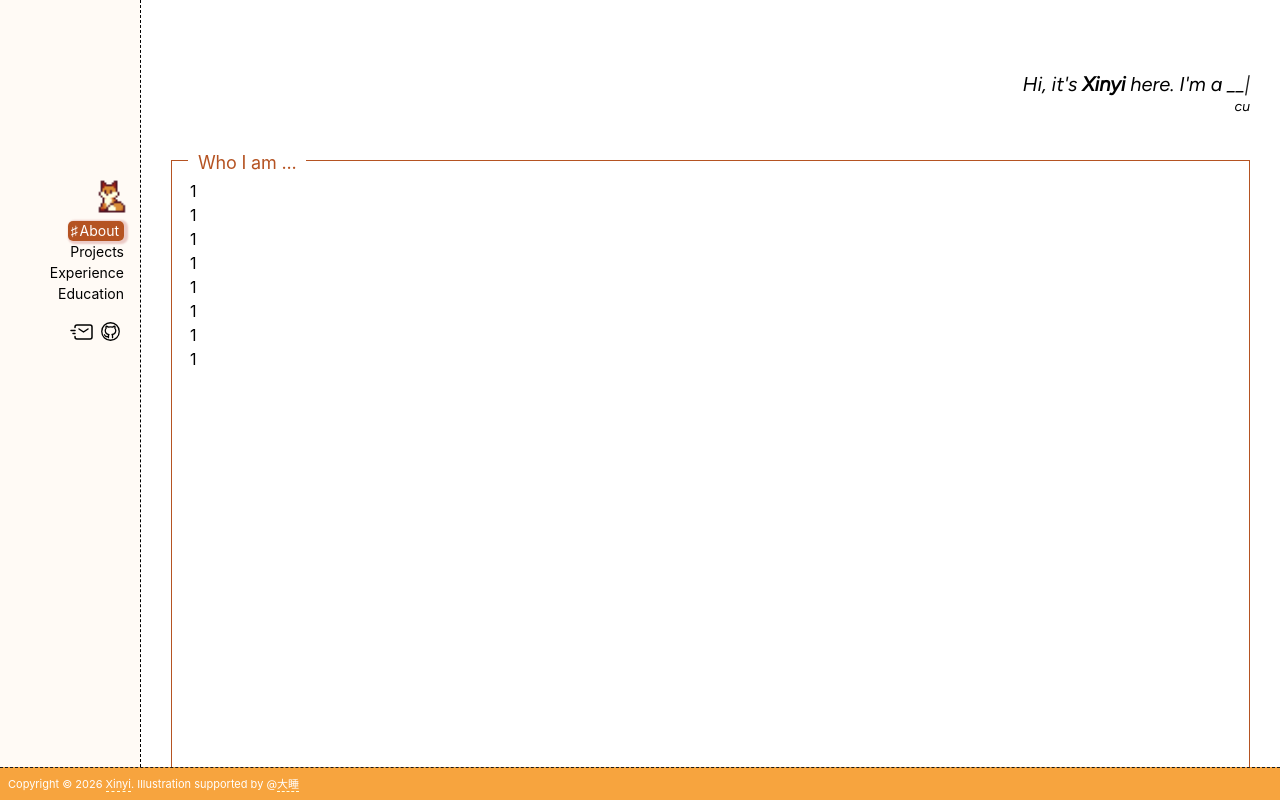
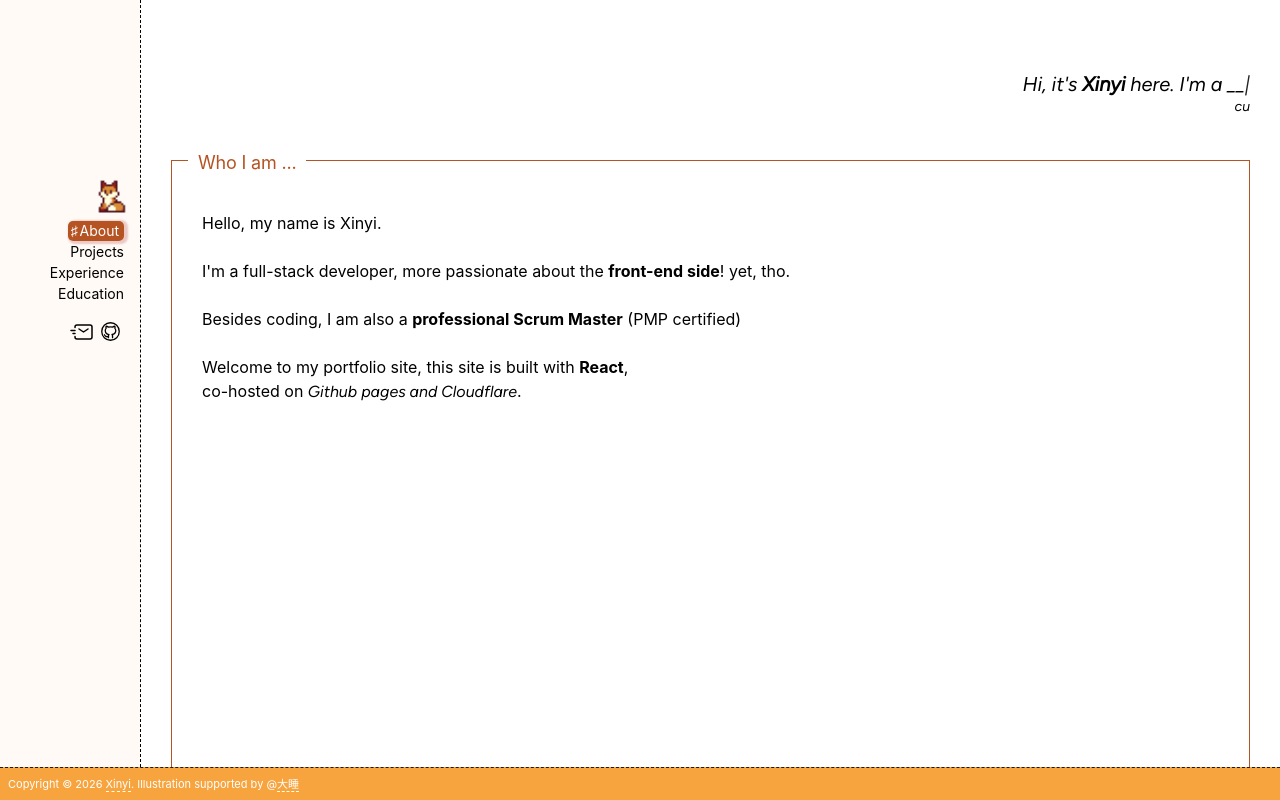
Before and after one commit to appleseed0910/me, a React (Vite) app: page / in a window 1280 px wide. Built offline with nearby package versions, Linux system fonts and the light colour scheme; a web font is replaced by a local one.

Commit message:
add about page paras

```diff
--- a/src/components/Content/About/About.tsx
+++ b/src/components/Content/About/About.tsx
@@ -1,4 +1,6 @@
 import './style.less'
+
+import { about_paras } from './about-content'
 
 
 function About() {
@@ -9,16 +11,7 @@ function About() {
                 <h6 className='about-page-title'>Who I am ...</h6>
 
                 <div className="about-page-content">
-                    <ul>
-                        <li>1</li>
-                        <li>1</li>
-                        <li>1</li>
-                        <li>1</li>
-                        <li>1</li>
-                        <li>1</li>
-                        <li>1</li>
-                        <li>1</li>
-                    </ul>
+                    {about_paras}
                 </div>
 
             </section>
--- /dev/null
+++ b/src/components/Content/About/about-content.tsx
@@ -0,0 +1,10 @@
+export const about_paras = [
+    <p>Hello, my name is Xinyi.</p>,
+    <br />,
+    <p>I'm a full-stack developer, more passionate about the <strong>front-end side</strong>! yet, tho.</p>,
+    <br />,
+    <p>Besides coding, I am also a <strong>professional Scrum Master</strong> (PMP certified)</p>,
+    <br />,
+    <p>Welcome to my portfolio site, this site is built with <strong>React</strong>,
+        <br/>co-hosted on <em>Github pages and Cloudflare</em>.</p>
+]
--- a/src/components/Content/About/style.less
+++ b/src/components/Content/About/style.less
@@ -19,6 +19,6 @@
 
     &-content {
         font-size: .16rem;
-        padding: .18rem;
+        padding: .5rem .3rem 0 .3rem;
     }
 }
--- a/src/components/Content/Education/style.less
+++ b/src/components/Content/Education/style.less
@@ -19,6 +19,6 @@
 
     &-content {
         font-size: .16rem;
-        padding: .18rem;
+        padding: .5rem .3rem 0 .3rem;
     }
 }
--- a/src/styles/base.css
+++ b/src/styles/base.css
@@ -52,10 +52,10 @@ html {
     }
 }
 
-::-webkit-scrollbar { width: 4px; }
+/* ::-webkit-scrollbar { width: 4px; }
 ::-webkit-scrollbar-track { background: transparent; }
 ::-webkit-scrollbar-thumb { background: #ccc; border-radius: 99px; }
-::-webkit-scrollbar-thumb:hover { background: #999; }
+::-webkit-scrollbar-thumb:hover { background: #999; } */
 
 p {
     margin: 0;
```
Also changed, not shown: 1 other file (tests, documents, lock files or other folders).
